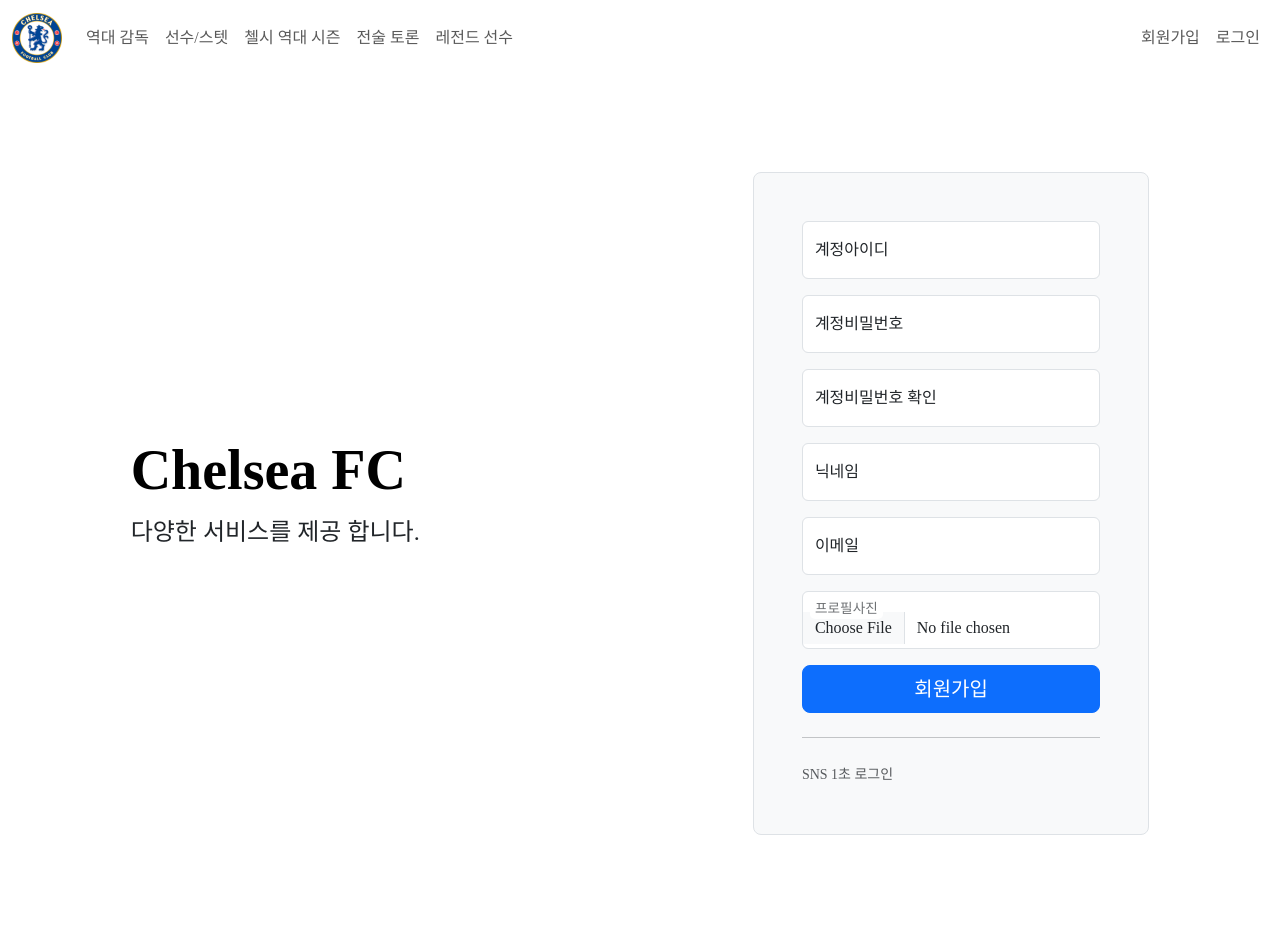
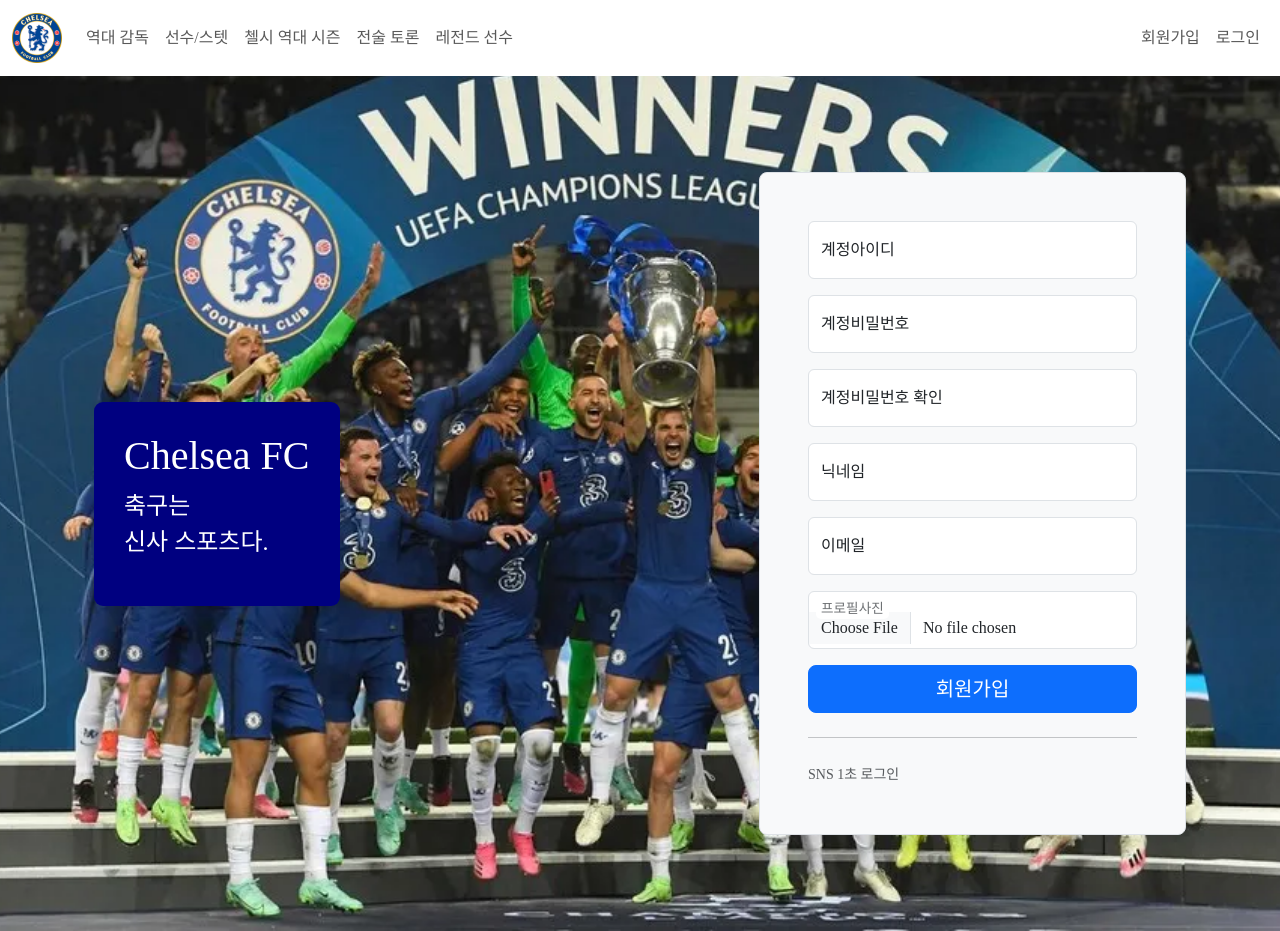
Before and after one commit to developerSIM/ChelseaProJect, a Spring Boot app: page /member/signup in a window 1280 px wide. Run offline with Spring Boot 4, Linux system fonts and the light colour scheme; data that the repository does not hold is empty; some web fonts are replaced.

Commit message:
ChelseaGod

```diff
--- a/src/main/resources/static/css/index.css
+++ b/src/main/resources/static/css/index.css
@@ -18,10 +18,18 @@
 background-size: cover;
 }
 
-
-.body2 {
-backgroun-image: url(/img)
-
-
+.body2{
+background-image: url(/img/mainbanner1.png);
+background-repeat: no-repeat;
+background-position: center top;
+background-size: cover;
 
 }
+
+.text-box {
+  background-color: navy ;
+  padding: 30px;
+  border-radius: 9px;
+  display: inline-block;
+  font-size: 20px;
+  }
--- a/src/main/resources/templates/member/signup.html
+++ b/src/main/resources/templates/member/signup.html
@@ -4,17 +4,21 @@
   <meta charset="UTF-8">
 </head>
 <body>
+
 <div class="body2">
 
   <div th:replace="~{ /header.html :: header }"></div>
 
   <!-- 부트스트랩의 로그인 예시 붙여넣기 -->
-  <div class="container col-xl-10 col-xxl-8 px-4 py-5">
+  <div class="container col-xl-50 col-xxl-8 px-4 py-5">
     <div class="row align-items-center g-lg-5 py-5">
       <!-- 왼쪽 구역 -->
-      <div class="col-lg-7 text-center text-lg-start">
-        <h1 class="display-4 fw-bold lh-1 text-body-emphasis mb-3"> Chelsea FC </h1>
-        <p class="col-lg-10 fs-4"> 다양한 서비스를 제공 합니다.</p>
+
+      <div class="col-lg-7 text-center text-lg-start text-white">
+        <div class="text-box">
+          <h1 class="text-blue">Chelsea FC</h1>
+          <p class="col-lg-10 fs-4">축구는 <br>신사 스포츠다.</p>
+        </div>
       </div>
 
       <!-- 오른쪽 구역 -->
--- a/src/main/resources/templates/member/update.html
+++ b/src/main/resources/templates/member/update.html
@@ -2,7 +2,7 @@
 <html lang="en">
 <head>
     <meta charset="UTF-8">
-    <title>Title</title>
+    <title>Account</title>
 </head>
 <body>
 
```
Also changed, not shown: src/main/resources/templates/index.html (+0 -1 lines).
